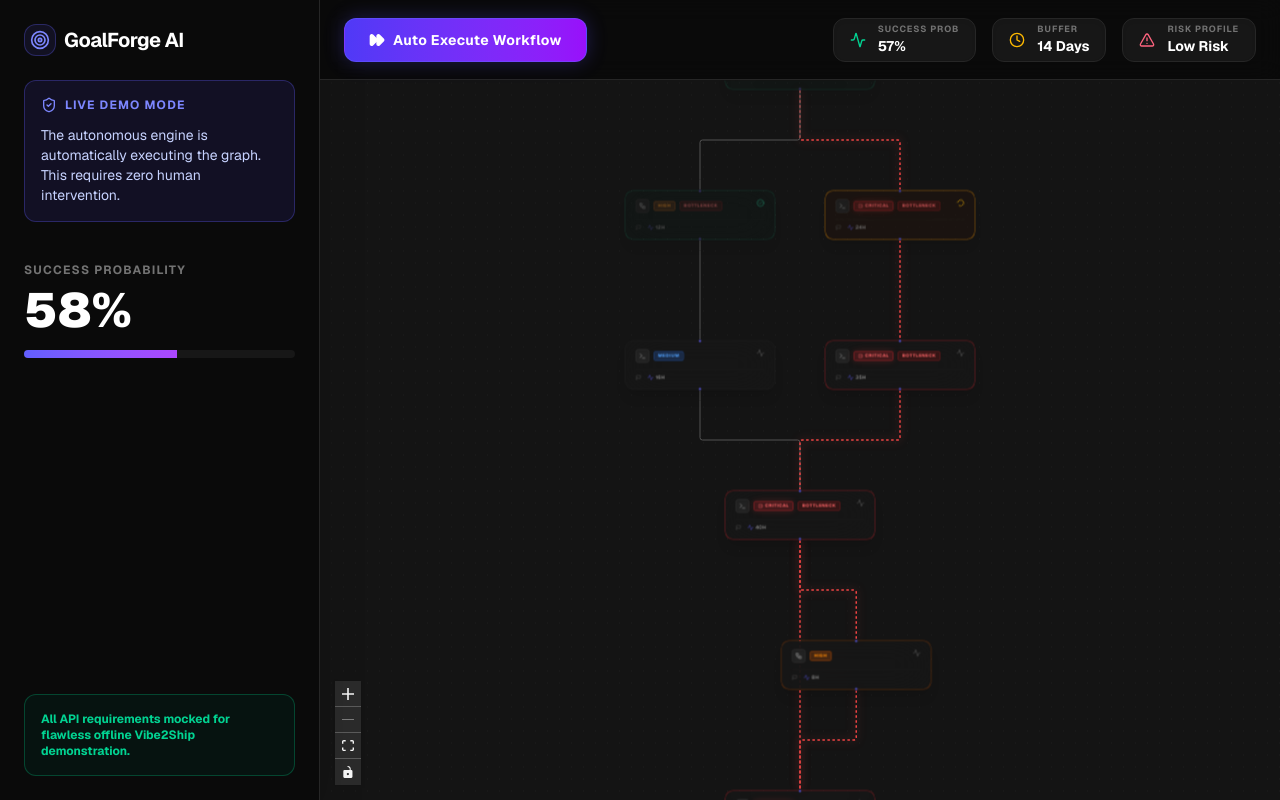
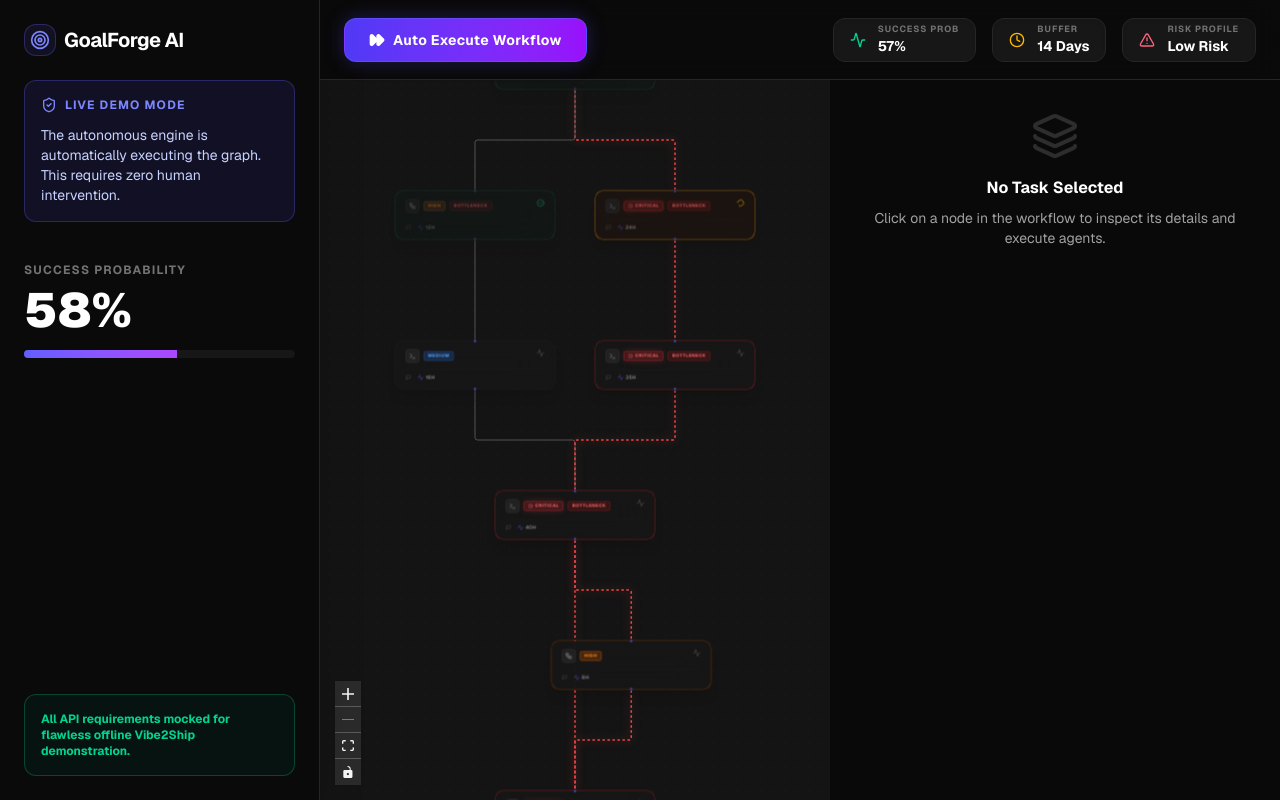
Before and after one commit to Tiku57/GoalForge-AI, a Next.js app: page /demo in a window 1280 px wide. Built offline with nearby package versions, Linux system fonts and the light colour scheme.

Commit message:
feat: Comprehensive UI/UX redesign for fluid responsiveness

```diff
--- a/src/app/dashboard/page.tsx
+++ b/src/app/dashboard/page.tsx
@@ -3,7 +3,7 @@
 import { useState } from 'react';
 import WorkflowCanvas from '@/components/graph/WorkflowCanvas';
 import { Button } from '@/components/ui/button';
-import { Loader2, Calendar, Target, Flag } from 'lucide-react';
+import { Loader2, Calendar, Target, Flag, Menu, X } from 'lucide-react';
 import GlobalLogo from '@/components/ui/GlobalLogo';
 import PlannerDebugPanel from '@/components/layout/PlannerDebugPanel';
 
@@ -14,6 +14,7 @@ export default function DashboardPage() {
   const [workflowData, setWorkflowData] = useState<any>(null);
   const [workflowId, setWorkflowId] = useState<string | null>(null);
   const [plannerDebugInfo, setPlannerDebugInfo] = useState<any>(null);
+  const [isSidebarOpen, setIsSidebarOpen] = useState(false);
 
   const handlePlanGoal = async () => {
     if (!goal) return;
@@ -49,12 +50,34 @@ export default function DashboardPage() {
   };
 
   return (
-    <div className="flex flex-col md:flex-row h-screen bg-black text-white overflow-hidden">
+    <div className="flex h-screen bg-black text-white overflow-hidden relative">
+
+      {/* Mobile Sidebar Toggle Button */}
+      <button
+        onClick={() => setIsSidebarOpen(true)}
+        className="lg:hidden absolute top-4 left-4 z-40 p-2 bg-neutral-900 border border-neutral-800 rounded-lg text-white shadow-lg"
+      >
+        <Menu className="w-5 h-5" />
+      </button>
+
+      {/* Overlay for Mobile Sidebar */}
+      {isSidebarOpen && (
+        <div
+          className="fixed inset-0 bg-black/60 backdrop-blur-sm z-40 lg:hidden"
+          onClick={() => setIsSidebarOpen(false)}
+        />
+      )}
+
       {/* Sidebar */}
-      <aside className="w-full md:w-80 flex-shrink-0 max-h-[50vh] md:max-h-screen overflow-y-auto border-b md:border-b-0 md:border-r border-neutral-800 bg-neutral-950 p-6 flex flex-col gap-6 relative z-10 shadow-2xl">
-        <div>
-          <GlobalLogo />
-          <p className="text-xs text-neutral-400 font-medium">Your Autonomous Chief of Staff</p>
+      <aside className={`fixed lg:static top-0 left-0 h-full w-[85vw] max-w-[320px] lg:w-64 xl:w-80 flex-shrink-0 overflow-y-auto border-r border-neutral-800 bg-neutral-950 p-6 flex flex-col gap-6 z-50 shadow-2xl transition-transform duration-300 ${isSidebarOpen ? 'translate-x-0' : '-translate-x-full lg:translate-x-0'}`}>
+        <div className="flex items-center justify-between">
+          <div>
+            <GlobalLogo />
+            <p className="text-xs text-neutral-400 font-medium mt-1">Your Autonomous Chief of Staff</p>
+          </div>
+          <button onClick={() => setIsSidebarOpen(false)} className="lg:hidden p-2 text-neutral-400 hover:text-white">
+            <X className="w-5 h-5" />
+          </button>
         </div>
 
         <div className="flex flex-col gap-5 mt-4 flex-1">
--- a/src/components/graph/CustomNode.tsx
+++ b/src/components/graph/CustomNode.tsx
@@ -52,7 +52,7 @@ const CustomNode = ({ data }: { data: CustomNodeData }) => {
       layout
       whileHover={{ scale: 1.02, y: -2 }}
       transition={{ type: "spring", stiffness: 400, damping: 25 }}
-      className={`relative px-5 py-4 rounded-2xl backdrop-blur-2xl border shadow-xl ${getBorderClass()} min-w-[300px] max-w-[340px] ${isCompleted ? 'opacity-50 grayscale-[0.2]' : 'opacity-100'}`}
+      className={`relative px-5 py-4 rounded-2xl backdrop-blur-2xl border shadow-xl ${getBorderClass()} w-[280px] md:w-[320px] max-w-[90vw] ${isCompleted ? 'opacity-50 grayscale-[0.2]' : 'opacity-100'}`}
     >
       <Handle type="target" position={Position.Top} className="w-2.5 h-2.5 !bg-indigo-500 border-2 border-black" />
 
--- a/src/components/graph/WorkflowCanvas.tsx
+++ b/src/components/graph/WorkflowCanvas.tsx
@@ -375,7 +375,7 @@ export default function WorkflowCanvas({ dynamicData, workflowId, deadline, plan
   return (
     <div className="w-full h-full flex flex-col bg-[#0a0a0a]">
       {/* Top Action Bar */}
-      <div className="min-h-[80px] py-4 border-b border-neutral-800 bg-neutral-950/50 backdrop-blur-md flex flex-wrap items-center justify-between px-6 gap-4 z-20">
+      <div className="min-h-[80px] py-4 border-b border-neutral-800 bg-neutral-950/50 backdrop-blur-md flex flex-wrap items-center justify-between px-6 pl-16 lg:pl-6 gap-4 z-20">
         <div>
           <Button
             onClick={handleAutoExecute}
@@ -399,7 +399,7 @@ export default function WorkflowCanvas({ dynamicData, workflowId, deadline, plan
             <div className="h-11 flex items-center bg-neutral-900 border border-neutral-800 rounded-xl px-4 gap-3 shadow-inner">
               <Activity className="w-4 h-4 text-emerald-400" />
               <div className="flex flex-col">
-                <span className="text-[9px] text-neutral-500 uppercase tracking-widest font-bold">Success Prob</span>
+                <span className="text-[9px] text-neutral-500 uppercase tracking-widest font-bold hidden sm:block">Success Prob</span>
                 <span className="text-sm font-bold text-white">{metrics.completionProbability}%</span>
               </div>
             </div>
@@ -407,7 +407,7 @@ export default function WorkflowCanvas({ dynamicData, workflowId, deadline, plan
             <div className="h-11 flex items-center bg-neutral-900 border border-neutral-800 rounded-xl px-4 gap-3 shadow-inner">
               <Clock className="w-4 h-4 text-amber-400" />
               <div className="flex flex-col">
-                <span className="text-[9px] text-neutral-500 uppercase tracking-widest font-bold">Buffer</span>
+                <span className="text-[9px] text-neutral-500 uppercase tracking-widest font-bold hidden sm:block">Buffer</span>
                 <span className="text-sm font-bold text-white">{metrics.bufferDays} Days</span>
               </div>
             </div>
@@ -415,14 +415,14 @@ export default function WorkflowCanvas({ dynamicData, workflowId, deadline, plan
             <div className={`h-11 flex items-center border rounded-xl px-4 gap-3 shadow-inner ${metrics.riskScore === 'Critical' ? 'bg-red-950/30 border-red-900' : 'bg-neutral-900 border-neutral-800'}`}>
               <AlertTriangle className={`w-4 h-4 ${metrics.riskScore === 'Critical' ? 'text-red-500' : 'text-rose-400'}`} />
               <div className="flex flex-col">
-                <span className={`text-[9px] uppercase tracking-widest font-bold ${metrics.riskScore === 'Critical' ? 'text-red-400' : 'text-neutral-500'}`}>Risk Profile</span>
+                <span className={`text-[9px] uppercase tracking-widest font-bold hidden sm:block ${metrics.riskScore === 'Critical' ? 'text-red-400' : 'text-neutral-500'}`}>Risk Profile</span>
                 <span className="text-sm font-bold text-white">{metrics.riskScore}</span>
               </div>
             </div>
 
             {plannerDebugInfo && (
               <>
-                <div className="w-[1px] h-8 bg-neutral-800 mx-2" />
+                <div className="w-[1px] h-8 bg-neutral-800 mx-2 hidden md:block" />
                 <PlannerDebugPanel debugInfo={plannerDebugInfo} />
               </>
             )}
@@ -430,9 +430,9 @@ export default function WorkflowCanvas({ dynamicData, workflowId, deadline, plan
         )}
       </div>
 
-      {/* Main Canvas + Sidebar Area */}
-      <div className="flex-1 flex flex-col md:flex-row overflow-hidden">
-        <div className="flex-1 relative min-h-[50vh]">
+      {/* Main Canvas Area */}
+      <div className="flex-1 flex overflow-hidden relative">
+        <div className="flex-1 w-full h-full relative">
           <ReactFlow
             nodes={nodes}
             edges={styledEdges}
@@ -451,9 +451,23 @@ export default function WorkflowCanvas({ dynamicData, workflowId, deadline, plan
           </ReactFlow>
         </div>
 
-        {/* Node Inspector Panel */}
-        <div className={`border-t md:border-t-0 md:border-l border-neutral-800 bg-neutral-950/90 backdrop-blur-3xl flex flex-col transition-all duration-300 z-10 ${selectedNodeId ? 'h-[50vh] md:h-auto md:w-[450px]' : 'h-0 md:h-auto md:w-0 overflow-hidden border-none'}`}>
-          <div className="w-full h-full md:w-[450px] overflow-hidden">
+        {/* Node Inspector Panel (Bottom Sheet on Mobile, Side Panel on Desktop) */}
+        <div
+          className={`
+            fixed md:static bottom-0 left-0 w-full md:w-auto
+            border-t md:border-t-0 md:border-l border-neutral-800
+            bg-neutral-950/95 backdrop-blur-3xl flex flex-col
+            transition-all duration-300 ease-in-out z-30
+            rounded-t-2xl md:rounded-none shadow-[0_-20px_40px_rgba(0,0,0,0.5)] md:shadow-none
+            ${selectedNodeId ? 'translate-y-0 h-[75vh] md:h-auto md:w-[450px]' : 'translate-y-full md:translate-y-0 h-[75vh] md:h-auto md:w-0 overflow-hidden border-none'}
+          `}
+        >
+          {/* Mobile Handle */}
+          <div className="w-full h-6 flex md:hidden items-center justify-center shrink-0" onClick={() => setSelectedNodeId(null)}>
+            <div className="w-12 h-1.5 bg-neutral-700 rounded-full" />
+          </div>
+
+          <div className="w-full h-[calc(100%-1.5rem)] md:h-full md:w-[450px] overflow-hidden">
             <NodeInspector
               selectedNode={selectedNode}
               onExecute={handleExecute}
--- a/src/components/landing/DemoModal.tsx
+++ b/src/components/landing/DemoModal.tsx
@@ -116,9 +116,9 @@ export default function DemoModal({ onClose }: DemoModalProps) {
             </div>
           </div>
 
-          <div className="flex-1 flex overflow-hidden">
+          <div className="flex-1 flex flex-col md:flex-row overflow-hidden">
             {/* Left Sidebar (Progress) */}
-            <div className="w-72 border-r border-white/10 bg-neutral-950 p-6 flex flex-col">
+            <div className="hidden md:flex w-72 border-r border-white/10 bg-neutral-950 p-6 flex-col">
               <h2 className="text-sm font-bold uppercase tracking-widest text-neutral-500 mb-6">Demo Progress</h2>
 
               <div className="flex flex-col gap-6 relative">
@@ -251,7 +251,7 @@ export default function DemoModal({ onClose }: DemoModalProps) {
                         {step === 5 && (
                           <motion.div
                             initial={{ x: 500, opacity: 0 }} animate={{ x: 0, opacity: 1 }} exit={{ x: 500, opacity: 0 }} transition={{ type: "spring", damping: 25 }}
-                            className="absolute top-0 right-0 bottom-0 w-[550px] bg-neutral-950/95 backdrop-blur-3xl border-l border-white/10 pointer-events-auto shadow-2xl flex flex-col z-20"
+                            className="absolute bottom-0 left-0 right-0 md:top-0 md:left-auto md:w-[550px] h-[60vh] md:h-auto bg-neutral-950/95 backdrop-blur-3xl border-t md:border-t-0 md:border-l border-white/10 pointer-events-auto shadow-2xl flex flex-col z-20 rounded-t-2xl md:rounded-none"
                           >
                              <div className="p-6 border-b border-white/10 bg-indigo-500/5">
                                <div className="flex justify-between items-center mb-2">
@@ -303,7 +303,7 @@ EventScheduleService -> UserAuthService`}
                         <h2 className="text-3xl font-bold text-white">Project Analytics & Risk</h2>
                       </div>
 
-                      <div className="grid grid-cols-3 gap-6 mb-8">
+                      <div className="grid grid-cols-1 sm:grid-cols-2 md:grid-cols-3 gap-6 mb-8">
                         {/* Success Prob Card */}
                         <motion.div initial={{ scale: 0.9, opacity: 0 }} animate={{ scale: 1, opacity: 1 }} transition={{ delay: 0.1 }} className="bg-gradient-to-br from-emerald-900/40 to-neutral-900 border border-emerald-500/20 rounded-2xl p-6 relative overflow-hidden">
                           <div className="text-emerald-500 mb-2"><ShieldCheck className="w-6 h-6"/></div>
--- a/src/components/layout/PlannerDebugPanel.tsx
+++ b/src/components/layout/PlannerDebugPanel.tsx
@@ -44,7 +44,7 @@ export default function PlannerDebugPanel({ debugInfo }: PlannerDebugPanelProps)
 
       {/* Expanded State */}
       {isOpen && (
-        <div className="absolute top-full mt-2 right-0 pointer-events-auto w-[280px] shadow-2xl rounded-xl border border-white/10 bg-black/90 backdrop-blur-xl overflow-hidden animate-in slide-in-from-top-2 fade-in duration-200">
+        <div className="absolute top-full mt-2 right-0 pointer-events-auto w-[280px] sm:w-[320px] max-w-[90vw] shadow-2xl rounded-xl border border-white/10 bg-black/90 backdrop-blur-xl overflow-hidden animate-in slide-in-from-top-2 fade-in duration-200 z-50">
           <div className="p-3 space-y-2 text-neutral-300">
             <div className="flex flex-col gap-0.5">
               <span className="text-neutral-500 flex items-center gap-1 text-[9px] uppercase tracking-wider"><Activity className="w-3 h-3"/> Model</span>
```
